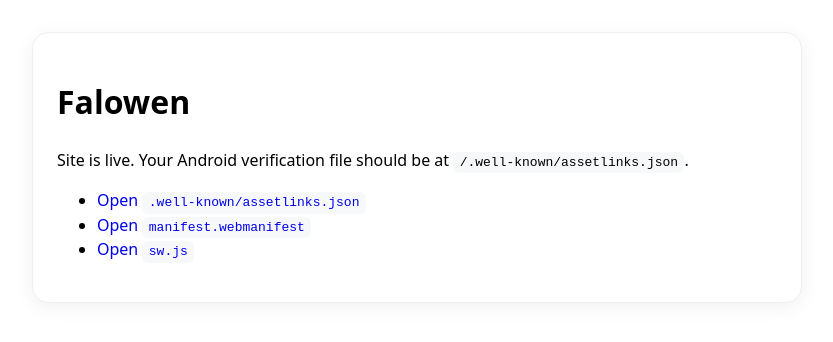
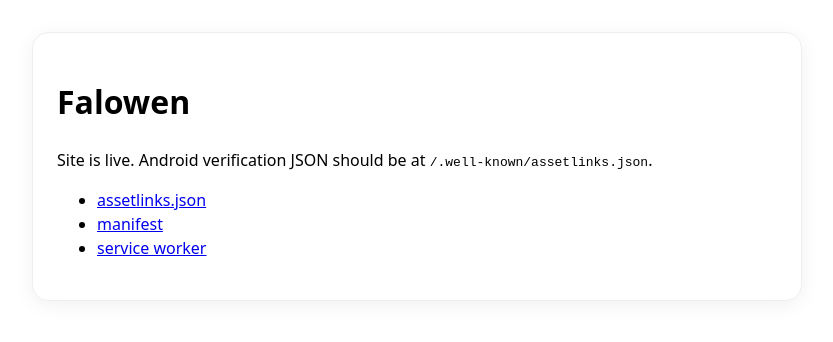
Before and after one commit to learngermanghana/linguaspark, a plain HTML site: page index.html in a window 1280 px wide. Shown: the whole page, without its empty margins (0-833 px from the left). Drawn offline with Linux system fonts and the light colour scheme.

Commit message:
Update index.html
Signed-off-by: learngermanghana <learngermanghana@gmail.com>

```diff
--- a/index.html
+++ b/index.html
@@ -4,39 +4,23 @@
   <meta charset="utf-8" />
   <meta name="viewport" content="width=device-width, initial-scale=1" />
   <title>Falowen</title>
-
-  <!-- PWA bits -->
   <link rel="manifest" href="manifest.webmanifest" />
   <meta name="theme-color" content="#ffffff" />
-
-  <meta name="description" content="Falowen — German learning tools" />
-  <style>
-    body { font-family: system-ui, -apple-system, Segoe UI, Roboto, Arial, sans-serif; margin: 2rem; line-height: 1.5; }
-    .card { max-width: 720px; border: 1px solid #eee; border-radius: 16px; padding: 24px; box-shadow: 0 4px 20px rgba(0,0,0,.06); }
-    code { background: #f6f8fa; padding: .2rem .4rem; border-radius: 6px; }
-    a { text-decoration: none; }
-  </style>
+  <style>body{font-family:system-ui,-apple-system,Segoe UI,Roboto,Arial,sans-serif;margin:2rem;line-height:1.5}.card{max-width:720px;border:1px solid #eee;border-radius:16px;padding:24px;box-shadow:0 4px 20px rgba(0,0,0,.06)}</style>
 </head>
 <body>
   <div class="card">
     <h1>Falowen</h1>
-    <p>Site is live. Your Android verification file should be at
-      <code>/.well-known/assetlinks.json</code>.
-    </p>
-
+    <p>Site is live. Android verification JSON should be at <code>/.well-known/assetlinks.json</code>.</p>
     <ul>
-      <li><a href=".well-known/assetlinks.json">Open <code>.well-known/assetlinks.json</code></a></li>
-      <li><a href="manifest.webmanifest">Open <code>manifest.webmanifest</code></a></li>
-      <li><a href="sw.js">Open <code>sw.js</code></a></li>
+      <li><a href=".well-known/assetlinks.json">assetlinks.json</a></li>
+      <li><a href="manifest.webmanifest">manifest</a></li>
+      <li><a href="sw.js">service worker</a></li>
     </ul>
   </div>
-
   <script>
-    // Register the service worker (relative paths so it works on GitHub Pages or a custom domain)
     if ('serviceWorker' in navigator) {
-      window.addEventListener('load', () => {
-        navigator.serviceWorker.register('./sw.js').catch(console.error);
-      });
+      addEventListener('load', () => navigator.serviceWorker.register('./sw.js').catch(console.error));
     }
   </script>
 </body>
```
